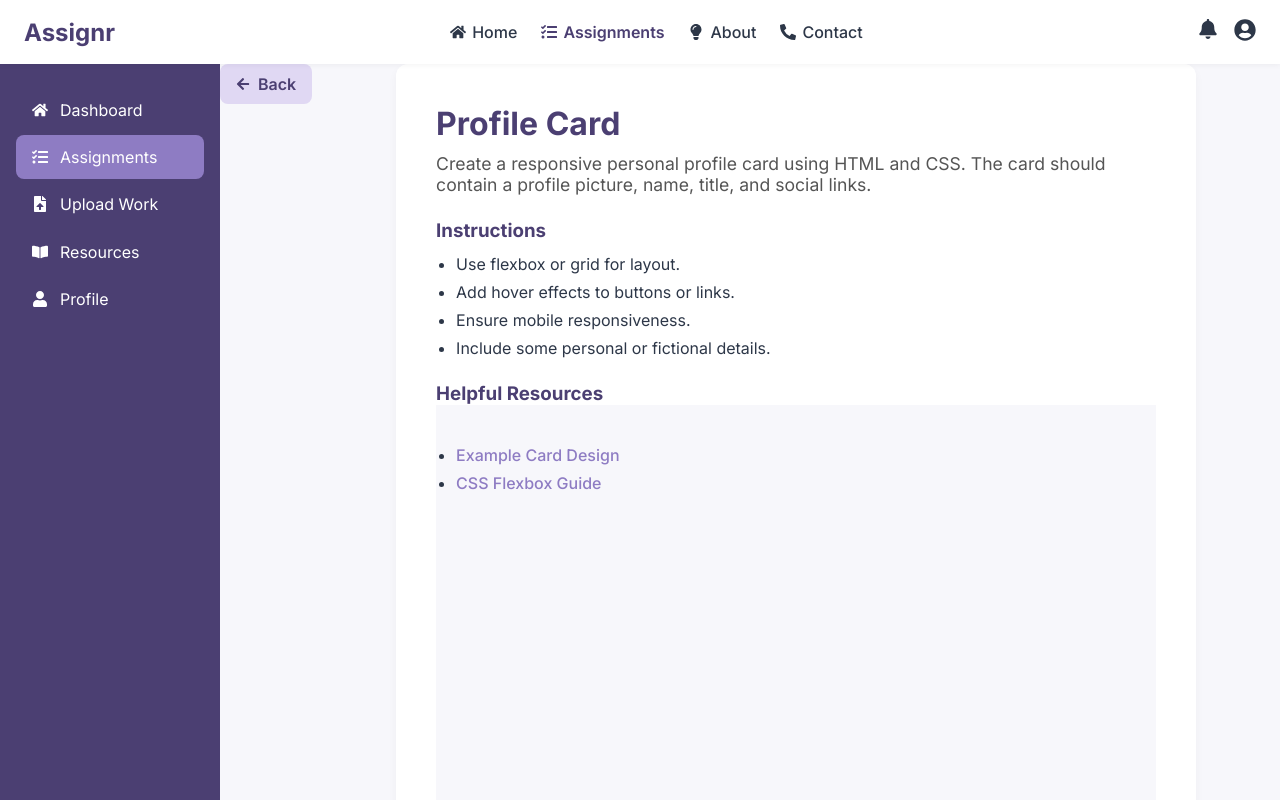
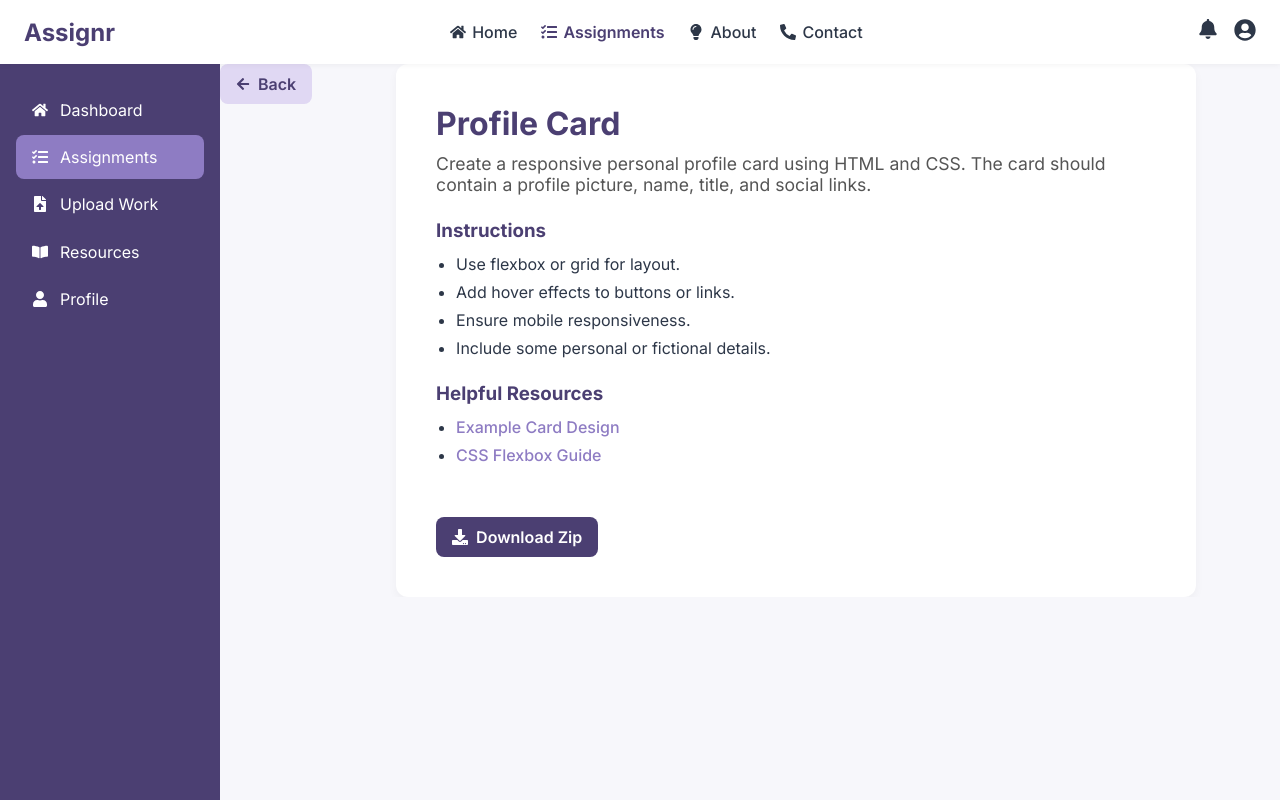
Before and after one commit to VickyTech73/assignr, a React (Create React App) app: page /assignments/profile-card in a window 1280 px wide. Built offline with nearby package versions, Linux system fonts and the light colour scheme.

Commit message:
fixed some css bugs

```diff
--- a/src/assets/styles/AssignmentView.css
+++ b/src/assets/styles/AssignmentView.css
@@ -5,7 +5,7 @@
     margin: auto;
     background: #ffffff;
     border-radius: 12px;
-    box-shadow: 0 4px 10px rgba(0, 0, 0, 0.04);
+    box-shadow: 0 4px 10px #0000000a;
     color: #2d3748;
   }
 
@@ -29,6 +29,7 @@
   .resources {
     margin-top: 12px;
     padding-left: 20px;
+    height: fit-content;
   }
 
   .instructions li,
@@ -44,6 +45,10 @@
 
   .resources a:hover {
     text-decoration: underline;
+  }
+
+  .resources {
+    height: fit-content;
   }
 
   .dLink {
--- a/src/assets/styles/Resources.css
+++ b/src/assets/styles/Resources.css
@@ -1,4 +1,4 @@
-.resources {
+.resources-page {
     padding: 40px 20px;
     max-width: 800px;
     margin: auto;
--- a/src/components/About.jsx
+++ b/src/components/About.jsx
@@ -43,10 +43,13 @@ const About = () => {
           unnecessary features — just straightforward challenges, friendly design, and
           space to grow at your own pace.
         </p>
+        <p>
+        Assignr was built to make it easier for new developers to learn by doing — not just watching tutorials. By giving them structured tasks, links, and a simple submission workflow, Assignr aims to be a starting point for better practice.
+        </p>
       </section>
 
       <footer className="about-footer">
-        Built with 💜 by Victor for learners like you.
+        Built with 💜 by Victor Horlanyo Agbozo for learners like you.
       </footer>
     </motion.div>
   );
--- a/src/components/Resources.jsx
+++ b/src/components/Resources.jsx
@@ -4,7 +4,7 @@ import { motion } from "framer-motion";
 const Resources = () => {
   return (
     <motion.div
-      className="resources"
+      className="resources-page"
       initial={{ opacity: 0, y: 40 }}
       animate={{ opacity: 1, y: 0 }}
       transition={{ duration: 0.5 }}
@@ -17,13 +17,16 @@ const Resources = () => {
       <section className="resource-section">
         <h2>📺 YouTube Videos</h2>
         <ul>
-            <li><a href="https://www.youtube.com/watch?v=G3e-cpL7ofc" target="_blank" rel="noreferrer">React Tutorial for Beginners – Full Course</a></li>
             <li>
                 <iframe width="560" height="315" src="https://www.youtube.com/embed/UB1O30fR-EE?si=8HIdWWirFOFxGycN" title="YouTube video player" frameborder="0" allow="accelerometer; autoplay; clipboard-write; encrypted-media; gyroscope; picture-in-picture; web-share" referrerpolicy="strict-origin-when-cross-origin" allowfullscreen></iframe>
             </li>
             <li>
                 <iframe width="560" height="315" src="https://www.youtube.com/embed/ESnrn1kAD4E?si=LGEy0nfWr-8NtJSL" title="YouTube video player" frameborder="0" allow="accelerometer; autoplay; clipboard-write; encrypted-media; gyroscope; picture-in-picture; web-share" referrerpolicy="strict-origin-when-cross-origin" allowfullscreen></iframe>
             </li>
+            <li>
+              <iframe width="560" height="315" src="https://www.youtube.com/embed/hdI2bqOjy3c?si=esHdvnP4qxMsHfIz" title="YouTube video player" frameborder="0" allow="accelerometer; autoplay; clipboard-write; encrypted-media; gyroscope; picture-in-picture; web-share" referrerpolicy="strict-origin-when-cross-origin" allowfullscreen></iframe>
+            </li>
+
         </ul>
       </section>
 
```
